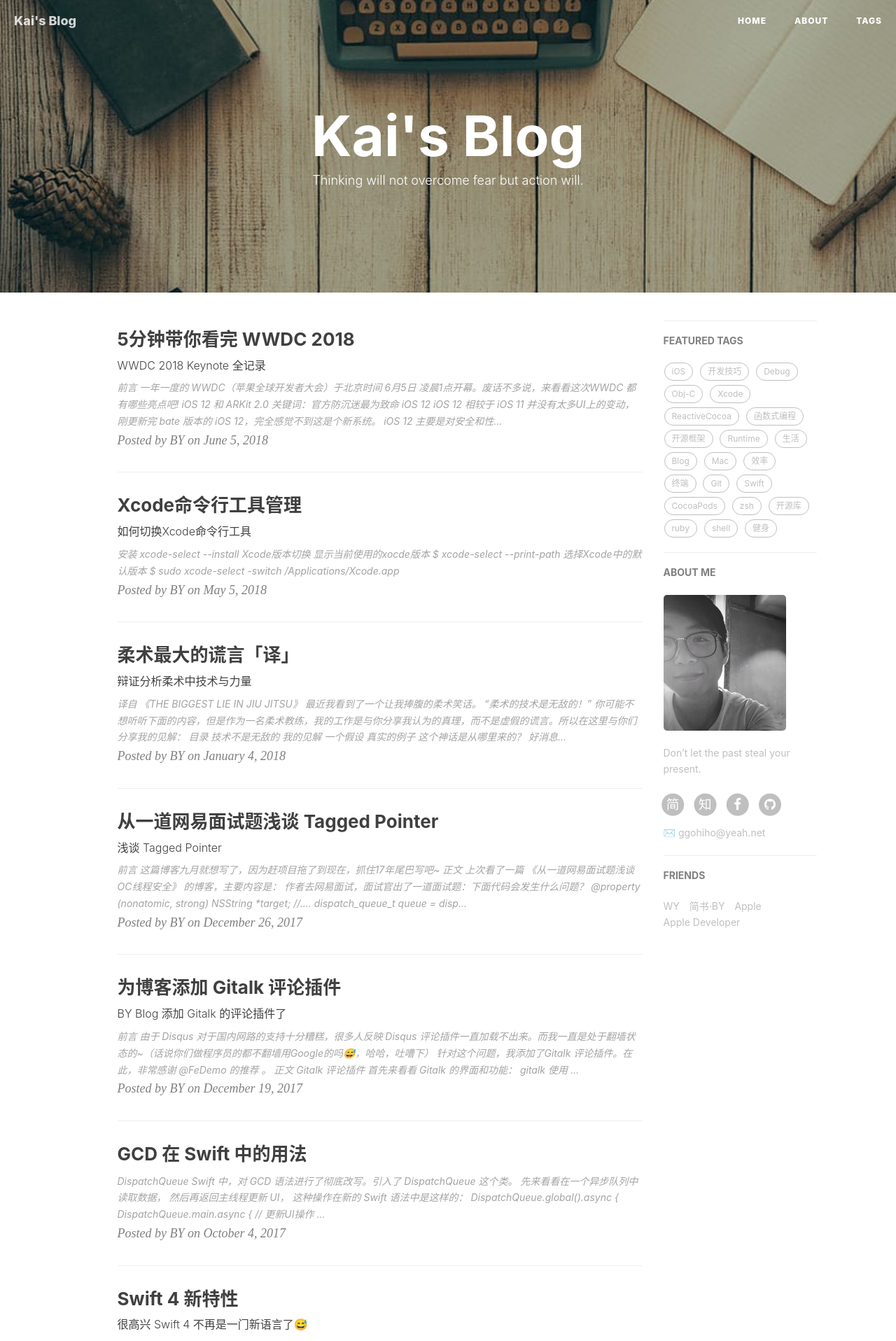
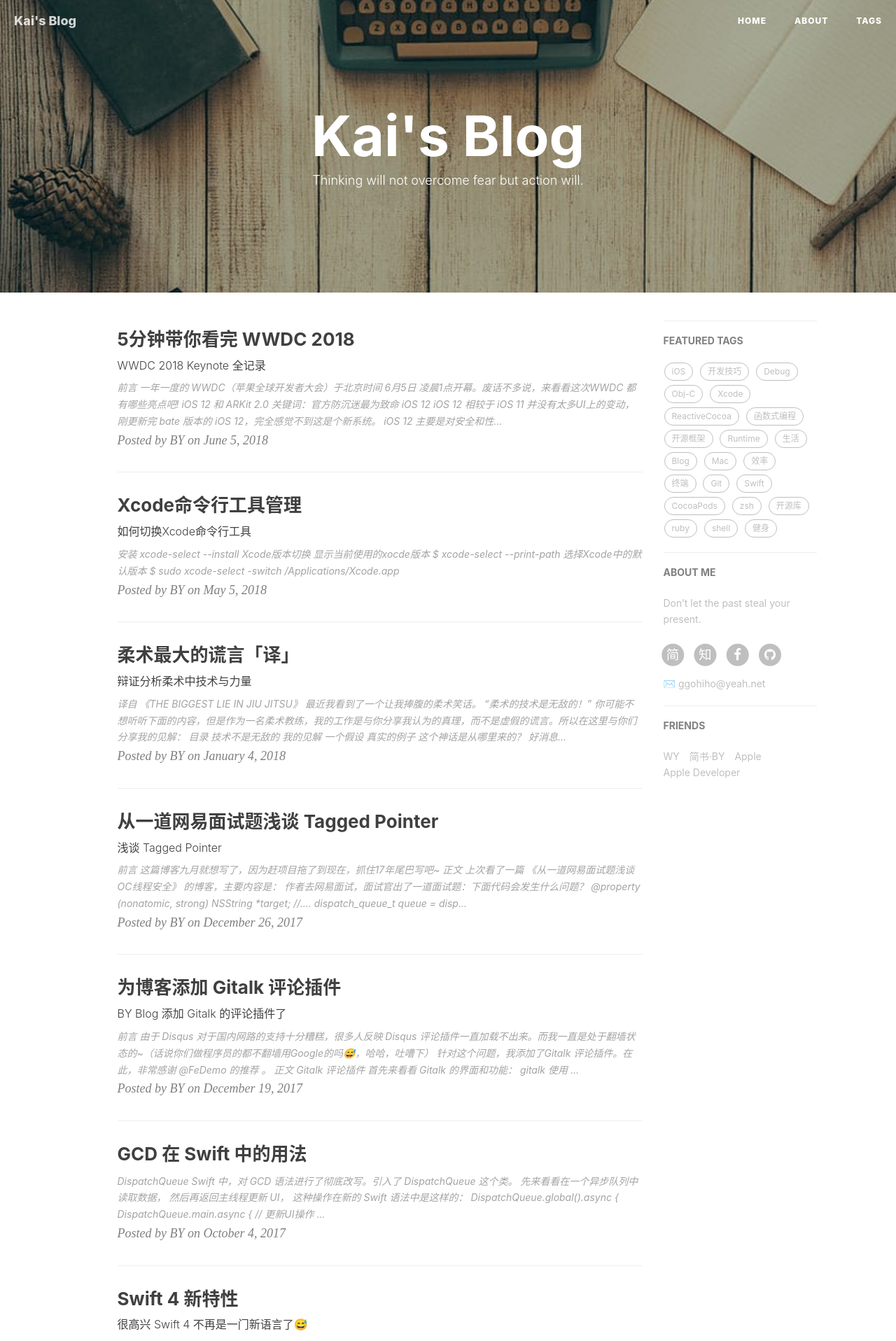
Before and after one commit to choi406/Kai-s-blog, a Jekyll site: the page built from index.html, in a window 1280 px wide. Shown: the top 1916 px of the page at 70% size. Built offline with Jekyll 4.4.1, drawn with Linux system fonts in a browser that asks for light colours; nearby versions of some CDN libraries; the list of posts is cut into pages by our own code; comment, search, counter and statistics services are not loaded.

Commit message:
Update _config.yml

```diff
--- a/_config.yml
+++ b/_config.yml
@@ -12,7 +12,7 @@ baseurl: ""      # for example, '/blog' if your blog hosted on 'host/blog'
 # Sidebar settings
 sidebar: true                           # whether or not using Sidebar.
 sidebar-about-description: "Don’t let the past steal your present."
-sidebar-avatar: /img/about-BY-gentle.jpg      # use absolute URL, seeing it's used in both `/` and `/about/`
+#sidebar-avatar: /img/about-BY-gentle.jpg      # use absolute URL, seeing it's used in both `/` and `/about/`
 
 
 
```
